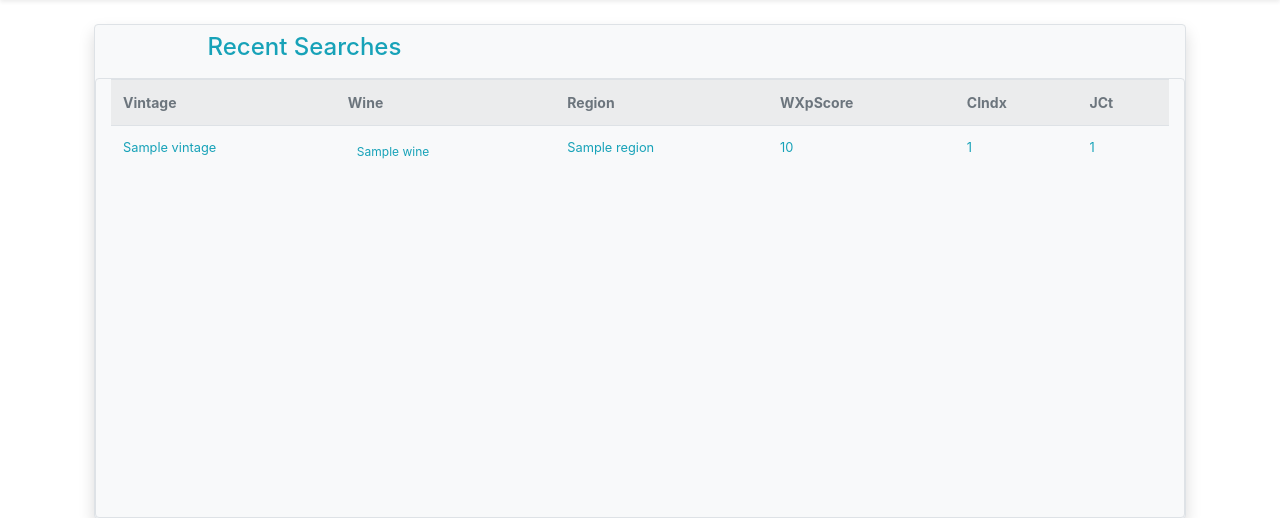
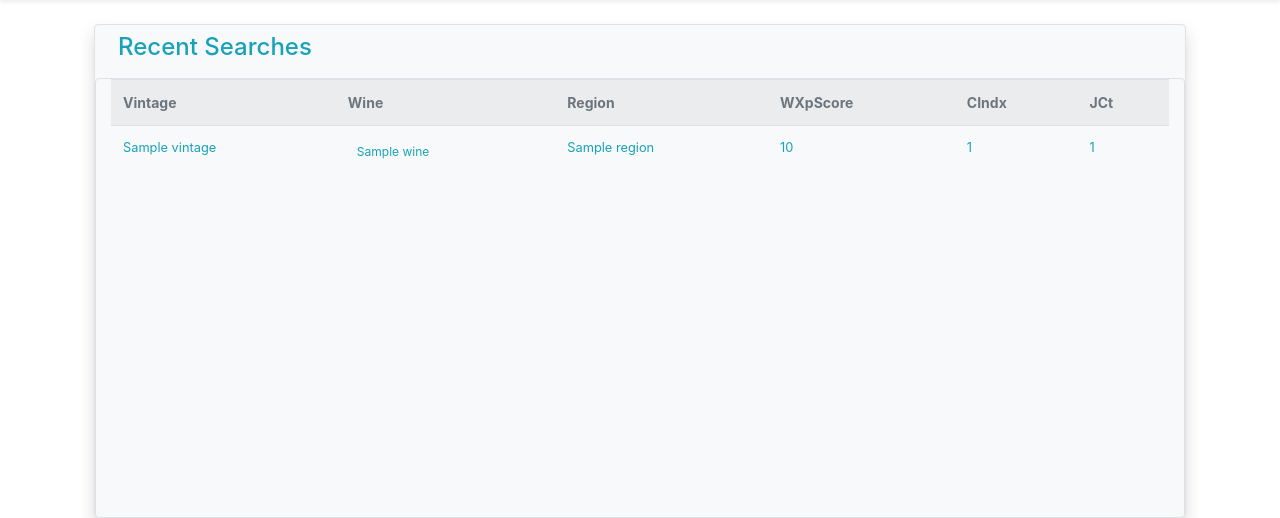
Before and after one commit to duckbox72/winexp, a Flask app: template templates/searchlog.html in a window 1280 px wide. Shown: the part 64-582 px from the top of the page. Run offline with Flask 2, Linux system fonts and the light colour scheme; the template is opened without the code that fills it: most values are stand-ins (such as "Sample title", 1, 10 or a date in 2020); some libraries are stand-ins or nearby versions.

Commit message:
aestetic bug fix4

```diff
--- a/templates/searchlog.html
+++ b/templates/searchlog.html
@@ -7,7 +7,7 @@
 {% block main %}
 <div class="container bg-light border border-muted rounded shadow">
     <div class="row p-2 justify-content-md-center">
-        <div class="col-10 text-info">
+        <div class="col text-info">
             <h4>Recent Searches</h4>
         </div>
     </div>
```
